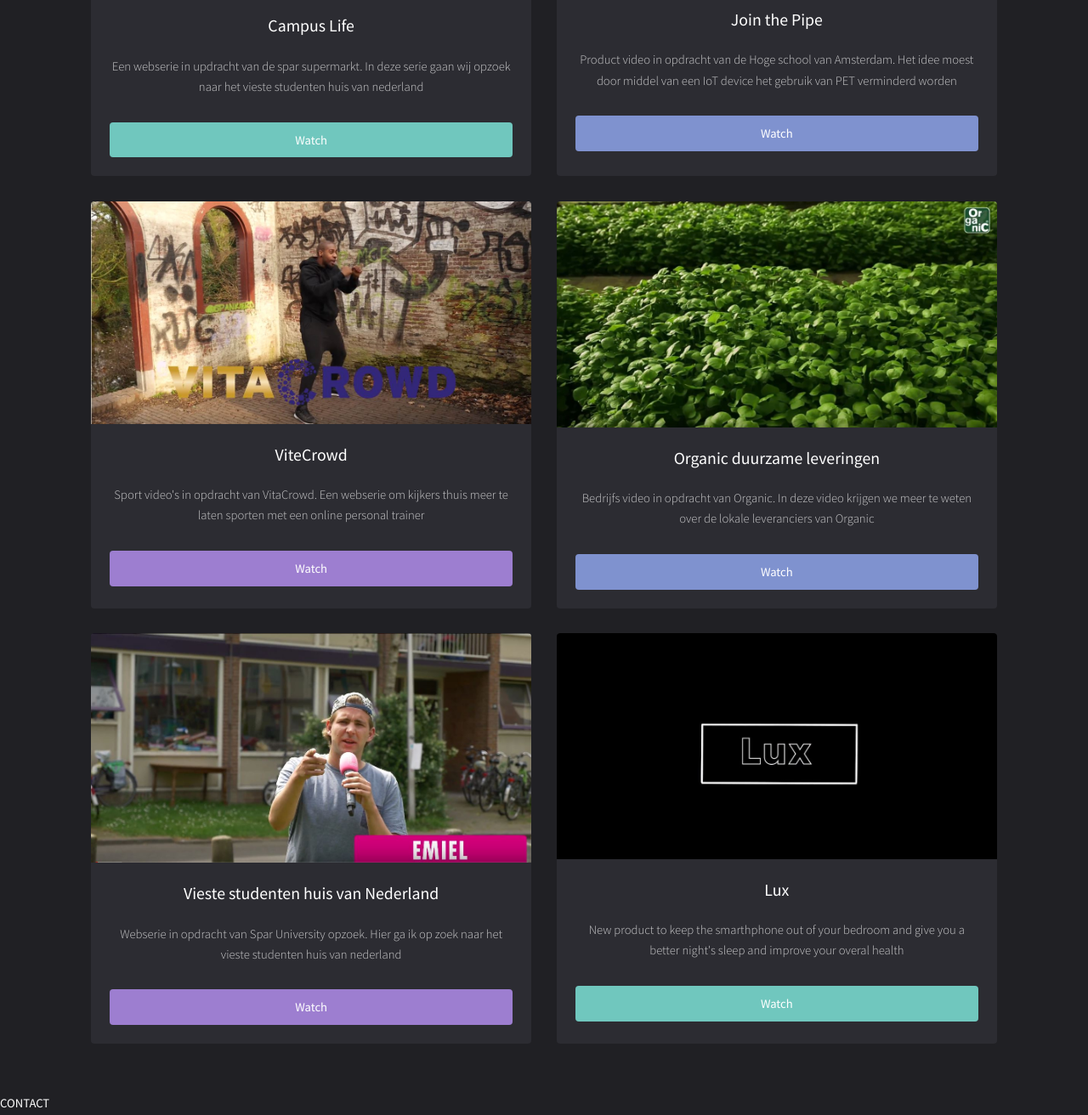
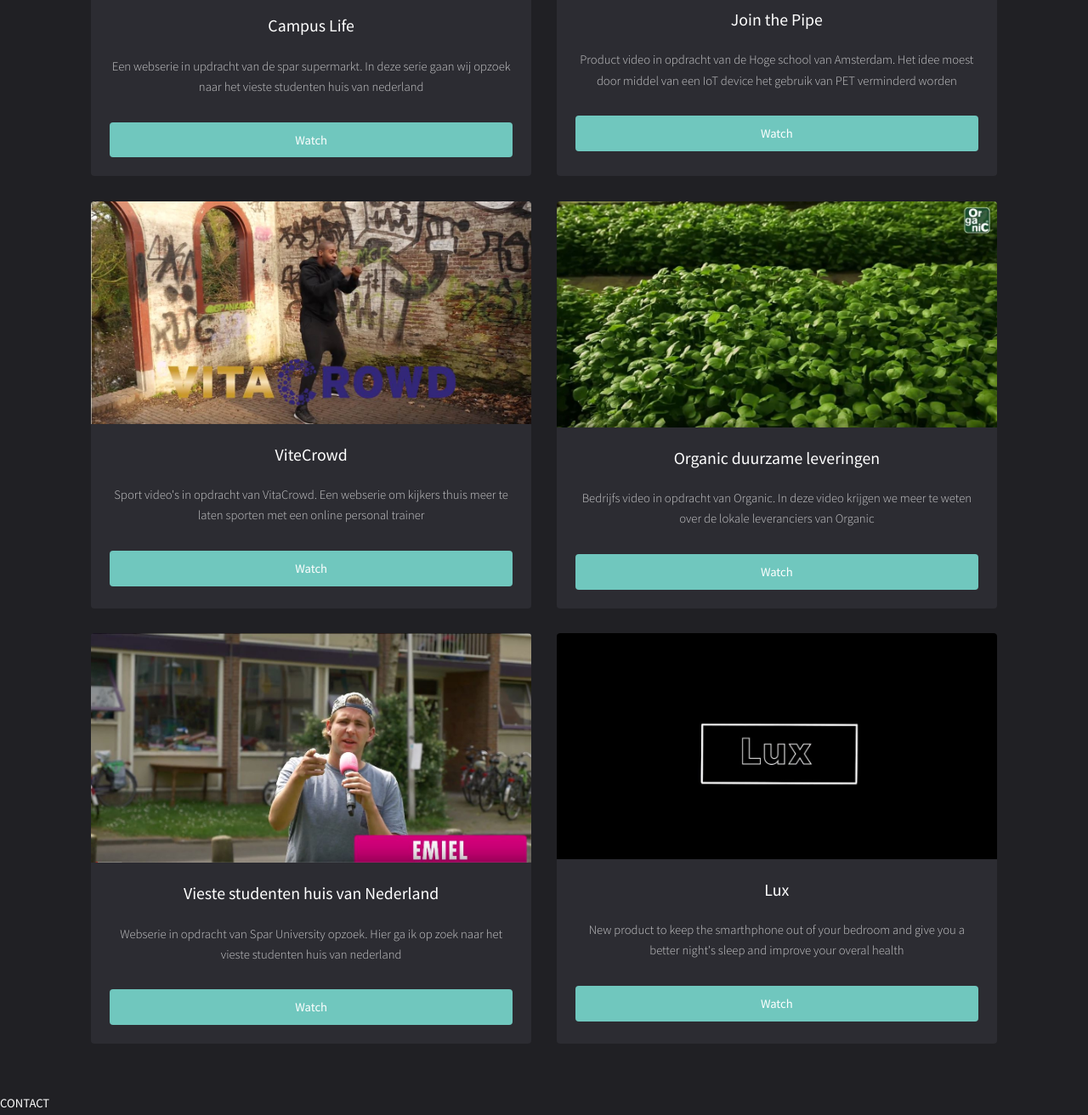
Before and after one commit to casperoostland/24Productions, a plain HTML site: page index.html in a window 1280 px wide. Shown: the part 900-2212 px from the top of the page at 85% size. Drawn offline with Linux system fonts and the light colour scheme.

Commit message:
some fixes for casper

```diff
--- a/index.html
+++ b/index.html
@@ -26,7 +26,7 @@
 
 
 						</header>
-						<a href="#main" class="more">Learn More</a>
+						<a href="#main" class="more" style="margin-top:25px">Learn More</a>
 					</div>
 				</section>
 
@@ -51,7 +51,7 @@
 								<div class="inner">
 									<h3>Join the Pipe</h3>
 									<p>Product video in opdracht van de Hoge school van Amsterdam. Het idee moest door middel van een IoT device het gebruik van PET verminderd worden</p>
-									<a href="https://youtu.be/Krx5ca05qBQ" class="button style2 fit" data-poptrox="youtube,800x400">Watch</a>
+									<a href="https://youtu.be/Krx5ca05qBQ" class="button fit" data-poptrox="youtube,800x400">Watch</a>
 								</div>
 							</div>
 
@@ -60,7 +60,7 @@
 								<div class="inner">
 									<h3>ViteCrowd</h3>
 									<p>Sport video's in opdracht van VitaCrowd. Een webserie om kijkers thuis meer te laten sporten met een online personal trainer </p>
-									<a href="https://youtu.be/W4CfYnoWYzM" class="button style3 fit" data-poptrox="youtube,800x400">Watch</a>
+									<a href="https://youtu.be/W4CfYnoWYzM" class="button fit" data-poptrox="youtube,800x400">Watch</a>
 								</div>
 							</div>
 
@@ -69,7 +69,7 @@
 								<div class="inner">
 									<h3>Organic duurzame leveringen</h3>
 									<p>Bedrijfs video in opdracht van Organic. In deze video krijgen we meer te weten over de lokale leveranciers van Organic</p>
-									<a href="https://youtu.be/JJ1zyYpCekw" class="button style2 fit" data-poptrox="youtube,800x400">Watch</a>
+									<a href="https://youtu.be/JJ1zyYpCekw" class="button fit" data-poptrox="youtube,800x400">Watch</a>
 								</div>
 							</div>
 
@@ -78,7 +78,7 @@
 								<div class="inner">
 									<h3>Vieste studenten huis van Nederland</h3>
 									<p>Webserie in opdracht van Spar University opzoek. Hier ga ik op zoek naar het vieste studenten huis van nederland</p>
-									<a href="https://youtu.be/o8lEfbUWf-M" class="button style3 fit" data-poptrox="youtube,800x400">Watch</a>
+									<a href="https://youtu.be/o8lEfbUWf-M" class="button fit" data-poptrox="youtube,800x400">Watch</a>
 								</div>
 							</div>
 
```
